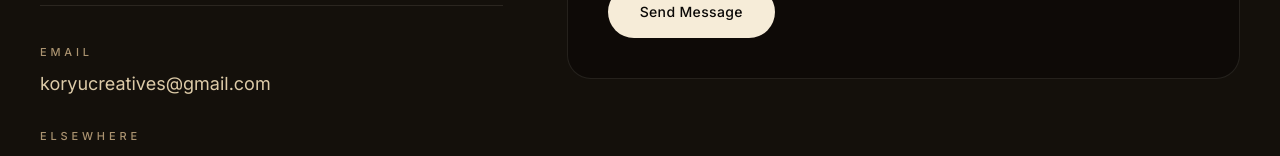
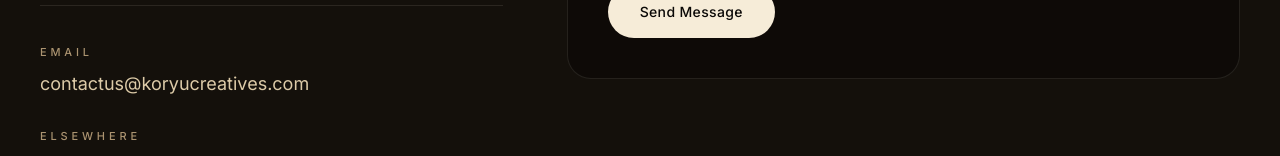
Before and after one commit to koryucreatives/koryucreatives.github.io, a Next.js app: page / in a window 1280 px wide. Shown: the part 6912-7068 px from the top of the page. Built offline with nearby package versions, Linux system fonts and the light colour scheme.

Commit message:
Send contact form emails from verified koryucreatives.com domain

```diff
--- a/components/sections/Contact.tsx
+++ b/components/sections/Contact.tsx
@@ -104,11 +104,11 @@ export default function Contact() {
                 <div>
                   <span className="label">Email</span>
                   <a
-                    href="mailto:koryucreatives@gmail.com"
+                    href="mailto:contactus@koryucreatives.com"
                     data-cursor="link"
                     className="mt-2 block text-lg text-ink-200 transition-colors hover:text-ink-50"
                   >
-                    koryucreatives@gmail.com
+                    contactus@koryucreatives.com
                   </a>
                 </div>
                 <div>
@@ -282,8 +282,8 @@ export default function Contact() {
                     {status === "error" && (
                       <p role="alert" className="text-sm text-red-400">
                         Something went wrong sending that. Please try again, or email us directly at{" "}
-                        <a href="mailto:koryucreatives@gmail.com" className="underline">
-                          koryucreatives@gmail.com
+                        <a href="mailto:contactus@koryucreatives.com" className="underline">
+                          contactus@koryucreatives.com
                         </a>
                         .
                       </p>
--- a/lib/actions.ts
+++ b/lib/actions.ts
@@ -2,7 +2,7 @@
 
 import { Resend } from "resend";
 
-const CONTACT_EMAIL = "koryucreatives@gmail.com";
+const CONTACT_EMAIL = "contactus@koryucreatives.com";
 
 type ContactPayload = {
   name: string;
@@ -22,7 +22,7 @@ export async function sendContactEmail(data: ContactPayload) {
 
   try {
     const { error } = await resend.emails.send({
-      from: "KORYU Creatives <onboarding@resend.dev>",
+      from: "KORYU Creatives <contactus@koryucreatives.com>",
       to: CONTACT_EMAIL,
       replyTo: data.email,
       subject: `New inquiry from ${data.name} (${data.businessType})`,
```
